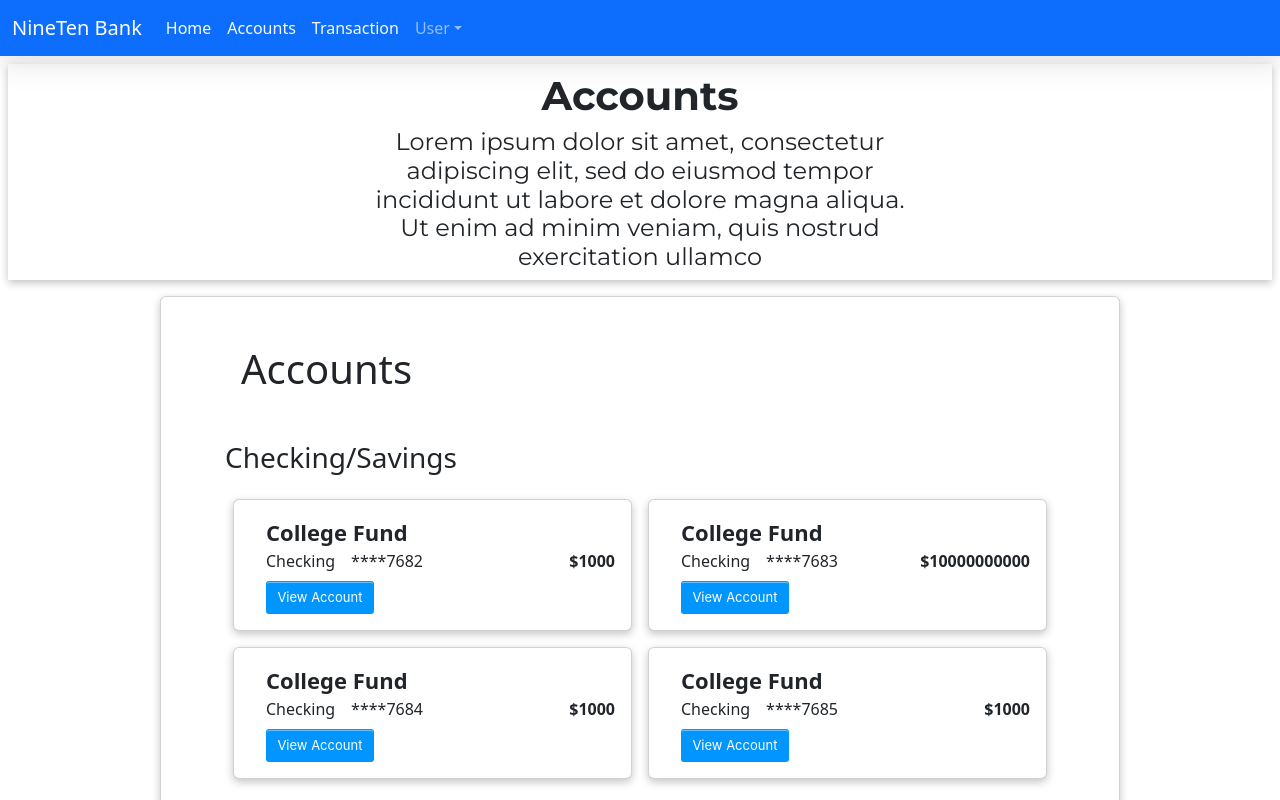
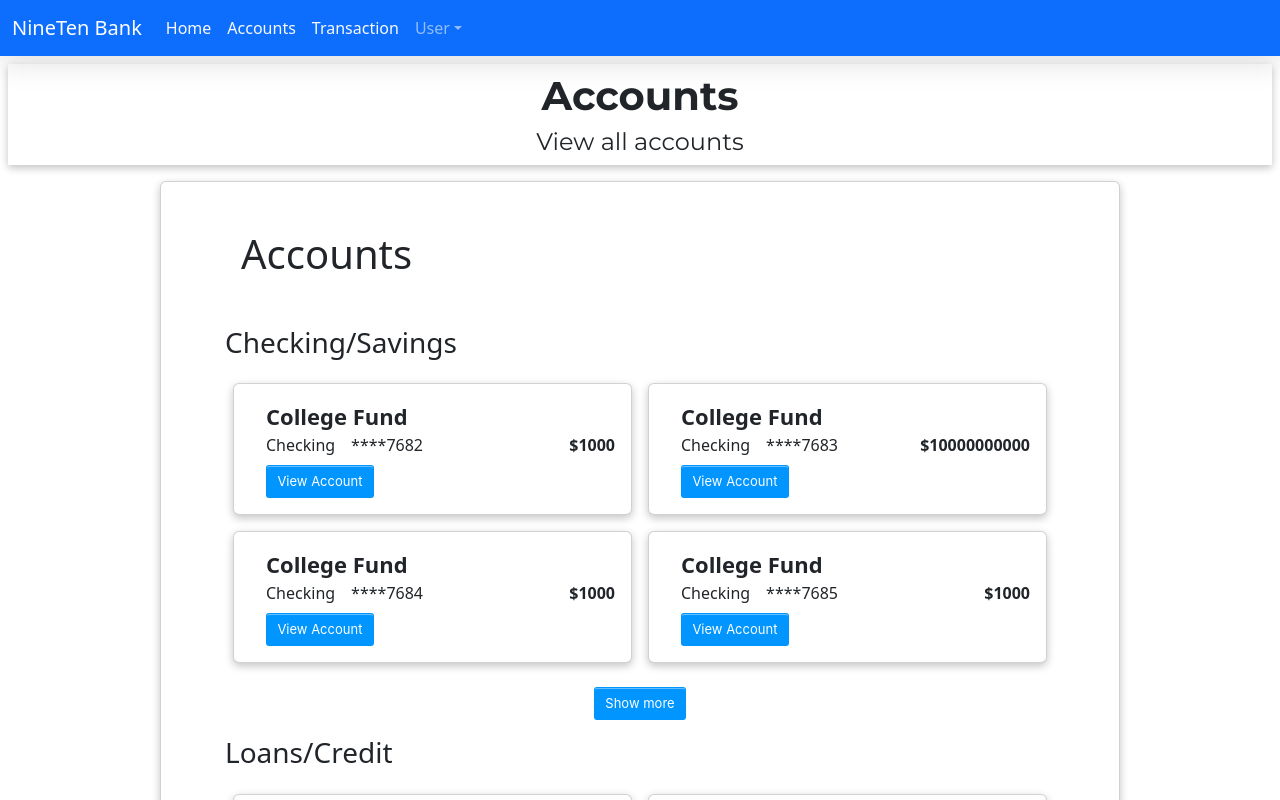
Before and after one commit to jvt703/BankingCustomerPortal, a React (Create React App) app in the folder user-portal/: page / in a window 1280 px wide. Shown: the top 800 px of the page. Built offline with nearby package versions, Linux system fonts and the light colour scheme.

Commit message:
Navbar updates

```diff
--- a/user-portal/src/Components/Accounts/Accounts.js
+++ b/user-portal/src/Components/Accounts/Accounts.js
@@ -10,7 +10,7 @@
       <>
         <HeaderComponent
           pageName="Accounts"
-          pageDescription="Lorem ipsum dolor sit amet, consectetur adipiscing elit, sed do eiusmod tempor incididunt ut labore et dolore magna aliqua. Ut enim ad minim veniam, quis nostrud exercitation ullamco"
+          pageDescription="View all accounts"
         />
         <Section title="Accounts">
           <AccountsDisplay></AccountsDisplay>
--- a/user-portal/src/Components/NavBar.js
+++ b/user-portal/src/Components/NavBar.js
@@ -8,6 +8,7 @@
     const Navigate = useNavigate();
     const onClickHandler = (e)=>{
         localStorage.removeItem("UserToken")
+        localStorage.removeItem("UserId")
         Navigate("/")
     }
 
```
